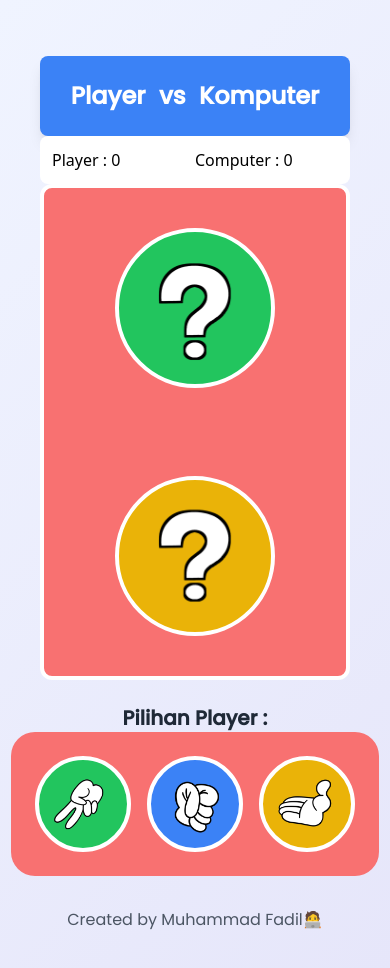
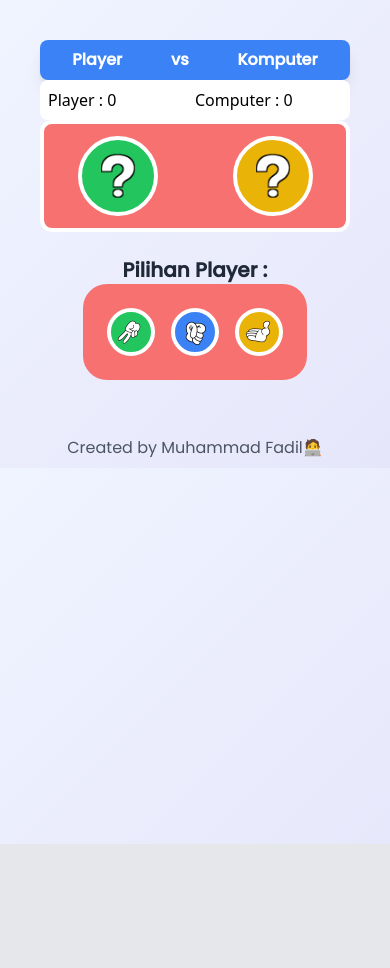
Before and after one commit to Mufacoderz/Suit-Game, a plain HTML site: page index.html in a window 390 px wide. After the commit the page ends 844 px from the top, so only its background shows below. Drawn offline with nearby package versions, Linux system fonts and the light colour scheme.

Commit message:
update responsif sementara

```diff
--- a/index.html
+++ b/index.html
@@ -17,16 +17,16 @@
 </head>
 <body class="bg-gray-200">
 
-    <div class="container flex justify-center flex-col gap-6">
+    <div class="container mx-auto flex justify-center flex-col gap-6 ">
 
-        <div class="mx-10 lg:mx-36 mt-14 choice-board ">
-            <div class="info-board font-[Poppins] bg-blue-500 text-white p-6 rounded-lg flex justify-around items-center text-2xl font-semibold shadow-lg ">
+        <div class="mx-10 lg:mx-36 mt-10 sm:mt-2 choice-board ">
+            <div class="info-board font-[Poppins] bg-blue-500 text-white p-2 sm:p-6 rounded-lg flex justify-around items-center sm:text-2xl font-semibold shadow-lg ">
                 <div class="player">Player</div>
                 <div class="text">vs</div>
                 <div class="computer">Komputer</div>
             </div>
 
-            <div id="score-container" class=" flex bg-white justify-start rounded-lg p-3">
+            <div id="score-container" class=" flex bg-white justify-start rounded-lg p-2 sm:p-3">
                 <div class="w-1/2">
                   <h3 id="player-score">Player : 0</h3>
                 </div>
@@ -36,15 +36,15 @@
               </div>
 
 
-            <div class="play-board bg-red-400 flex flex-col sm:flex-row sm:h-80 gap-2 rounded-xl border-4 border-white">
-                <div class="show-player-choice w-full sm:w-1/2 flex justify-center items-center p-10 rounded-full">
-                    <div class="gunting w-40 h-40 rounded-full border-4 border-white bg-green-500 cursor-pointer">
-                        <img id="player-choice-img" src="img/tanya.png" alt="" class="w-40 h-40">
+            <div class="play-board bg-red-400 flex flex-row sm:h-80 gap-2 rounded-xl border-4 border-white">
+                <div class="show-player-choice w-1/2 flex justify-center items-center p-3 sm:p-10 rounded-full">
+                    <div class="w-20 h-20 sm:w-40 sm:h-40 rounded-full border-4 border-white bg-green-500 cursor-pointer">
+                        <img id="player-choice-img" src="img/tanya.png" alt="">
                     </div>
                 </div>
-                <div class="show-computer-choice w-full sm:w-1/2 flex justify-center items-center p-10 rounded-full">
-                    <div class="gunting w-40 h-40 rounded-full border-4 border-white bg-yellow-500 cursor-pointer">
-                        <img id="computer-choice-img" src="img/tanya.png" alt="" class="box-border">
+                <div class="show-computer-choice w-1/2 flex justify-center items-center p-3 sm:p-10 rounded-full">
+                    <div class="w-20 h-20 sm:w-40 sm:h-40 rounded-full border-4 border-white bg-yellow-500 cursor-pointer">
+                        <img id="computer-choice-img" src="img/tanya.png" alt="">
                     </div>
                 </div>
             </div>
@@ -55,23 +55,26 @@
                 <div class="text-gray-800">Pilihan Player :</div>
             </div>
             <div class=" p-6 flex gap-4 bg-red-400 rounded-3xl ">
-                <div class="gunting w-24 h-24 rounded-full border-4 border-white bg-green-500 hover:bg-green-700 transition-colors cursor-pointer">
+                <div class="gunting w-12 h-12 sm:w-24 sm:h-24 rounded-full border-4 border-white bg-green-500 hover:bg-green-700 transition-colors cursor-pointer">
                     <img src="img/gunting.png" alt="" id="gunting" >
                 </div>
-                <div class="batu w-24 h-24 rounded-full border-4 border-white bg-blue-500 hover:bg-blue-700 transition-colors cursor-pointer">
+                <div class="batu w-12 h-12 sm:w-24 sm:h-24 rounded-full border-4 border-white bg-blue-500 hover:bg-blue-700 transition-colors cursor-pointer">
                     <img src="img/batu.png" alt="" id="batu">
                 </div>
-                <div class="kertas w-24 h-24 rounded-full border-4 border-white bg-yellow-500 hover:bg-yellow-700 transition-colors cursor-pointer">
+                <div class="kertas w-12 h-12 sm:w-24 sm:h-24 rounded-full border-4 border-white bg-yellow-500 hover:bg-yellow-700 transition-colors cursor-pointer">
                     <img src="img/kertas.png" alt="" id="kertas">
                 </div>
             </div>
         </div>
+
+        <div class="flex justify-center items-center gap-3 mt-8 mb-2 font-[Poppins] text-gray-600 cursor-pointer hover:text-blue-600 transition"
+        onclick="window.open('https://personnal-website-topaz.vercel.app/', '_blank')">
+           <span>Created by Muhammad Fadil🧑‍💻</span>
+       </div>
+
     </div>
 
-    <div class="flex justify-center items-center gap-3 mt-8 mb-10 font-[Poppins] text-gray-600 cursor-pointer hover:text-blue-600 transition"
-     onclick="window.open('https://personnal-website-topaz.vercel.app/', '_blank')">
-        <span>Created by Muhammad Fadil🧑‍💻</span>
-    </div>
+
 
 
     <div>
```
